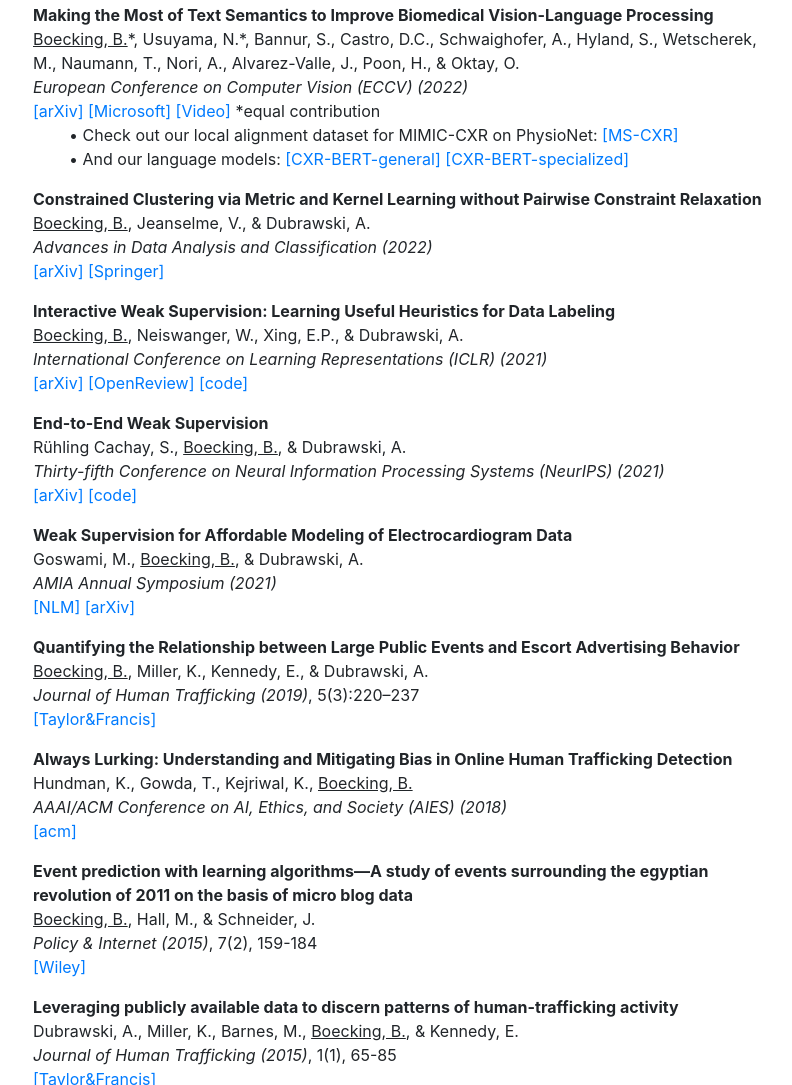
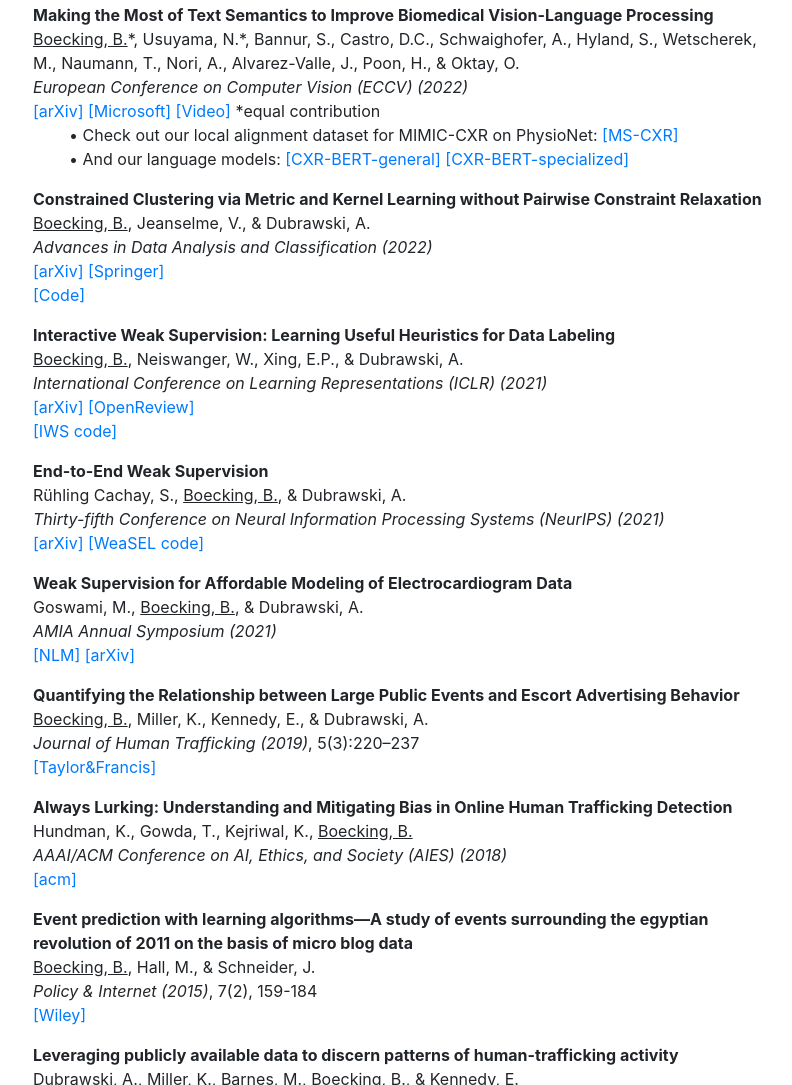
Before and after one commit to benbo/benbo.github.io, a website: page index.html in a window 1280 px wide. Shown: the part 852-1937 px from the top of the page, without its empty margins (432-1224 px from the left). Drawn offline with Linux system fonts and the light colour scheme.

Commit message:
Update index.html
Add code links

```diff
--- a/index.html
+++ b/index.html
@@ -100,15 +100,16 @@
                     <u>Boecking, B.</u>, Jeanselme, V., &amp; Dubrawski, A.
                     <br><i>Advances in Data Analysis and Classification (2022)</i> <br>
                     <a class="" href="https://arxiv.org/abs/2203.12546">[arXiv]</a>
-                    <a class="" href="https://doi.org/10.1007/s11634-022-00507-5">[Springer]</a>
+                    <a class="" href="https://doi.org/10.1007/s11634-022-00507-5">[Springer]</a><br>
+                    <a class="" href="https://github.com/autonlab/constrained-clustering">[Code]</a>
                 </p>
                 <p class="">
                     <b>Interactive Weak Supervision: Learning Useful Heuristics for Data Labeling</b><br>
                     <u>Boecking, B.</u>, Neiswanger, W., Xing, E.P., &amp; Dubrawski, A.
                     <br><i>International Conference on Learning Representations (ICLR) (2021)</i><br>
-                    <a class="" href="https://arxiv.org/abs/2012.06046">[arXiv]</a> <a class=""
-                        href="https://openreview.net/forum?id=IDFQI9OY6K">[OpenReview]</a> <a class=""
-                        href="https://github.com/benbo/interactive-weak-supervision">[code]</a>
+                    <a class="" href="https://arxiv.org/abs/2012.06046">[arXiv]</a>
+                    <a class="" href="https://openreview.net/forum?id=IDFQI9OY6K">[OpenReview]</a><br>
+                    <a class="" href="https://github.com/benbo/interactive-weak-supervision">[IWS code]</a>
                 </p>
                 <p class="">
                     <b>End-to-End Weak Supervision</b><br>
@@ -116,7 +117,7 @@
                     <br><i>Thirty-fifth Conference on Neural Information Processing Systems
                         (NeurIPS) (2021)</i><br>
                     <a class="" href="https://arxiv.org/abs/2107.02233">[arXiv]</a> <a class=""
-                        href="https://github.com/autonlab/weasel">[code]</a>
+                        href="https://github.com/autonlab/weasel">[WeaSEL code]</a>
                 </p>
                 <p class="">
                     <b>Weak Supervision for Affordable Modeling of Electrocardiogram Data</b><br>
```
